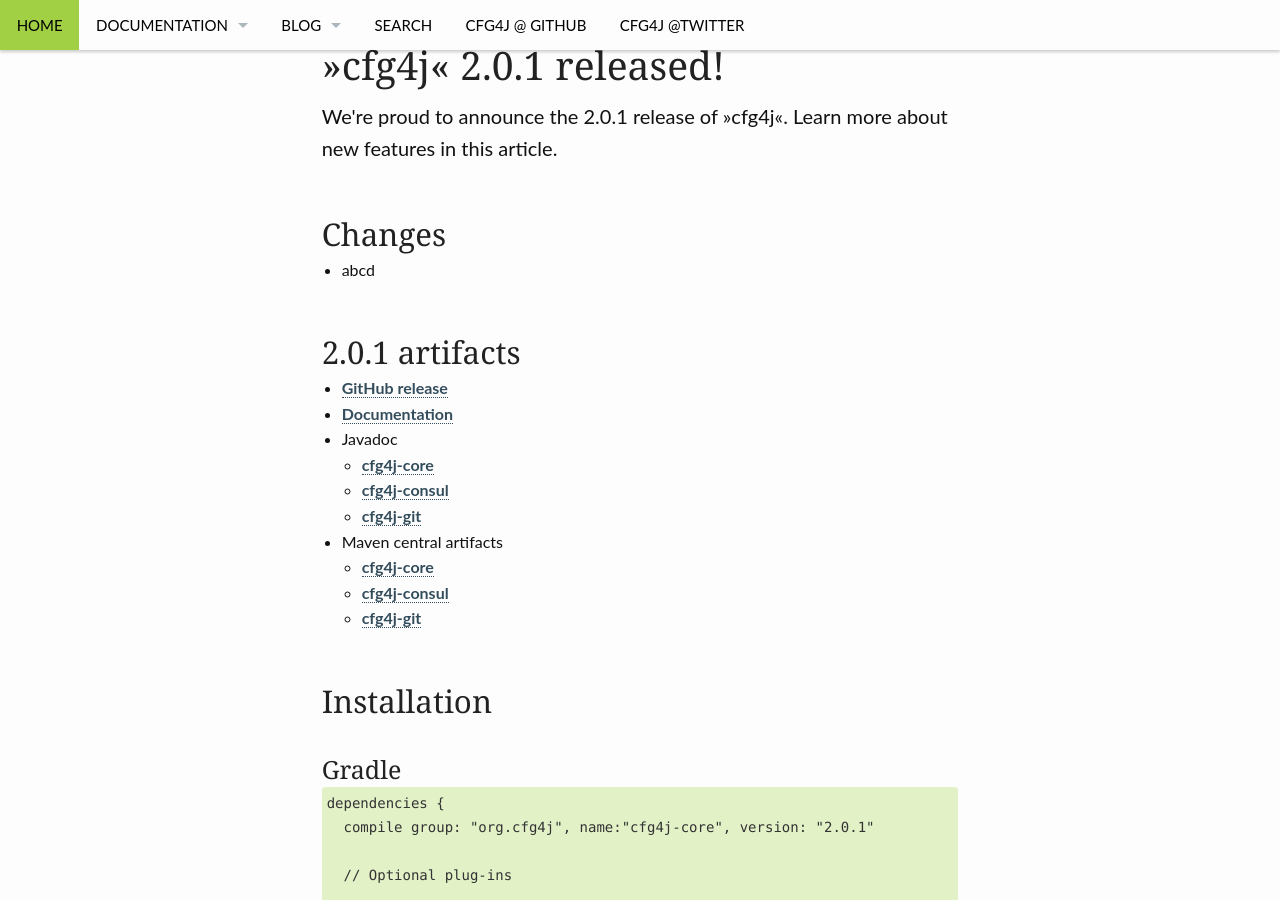
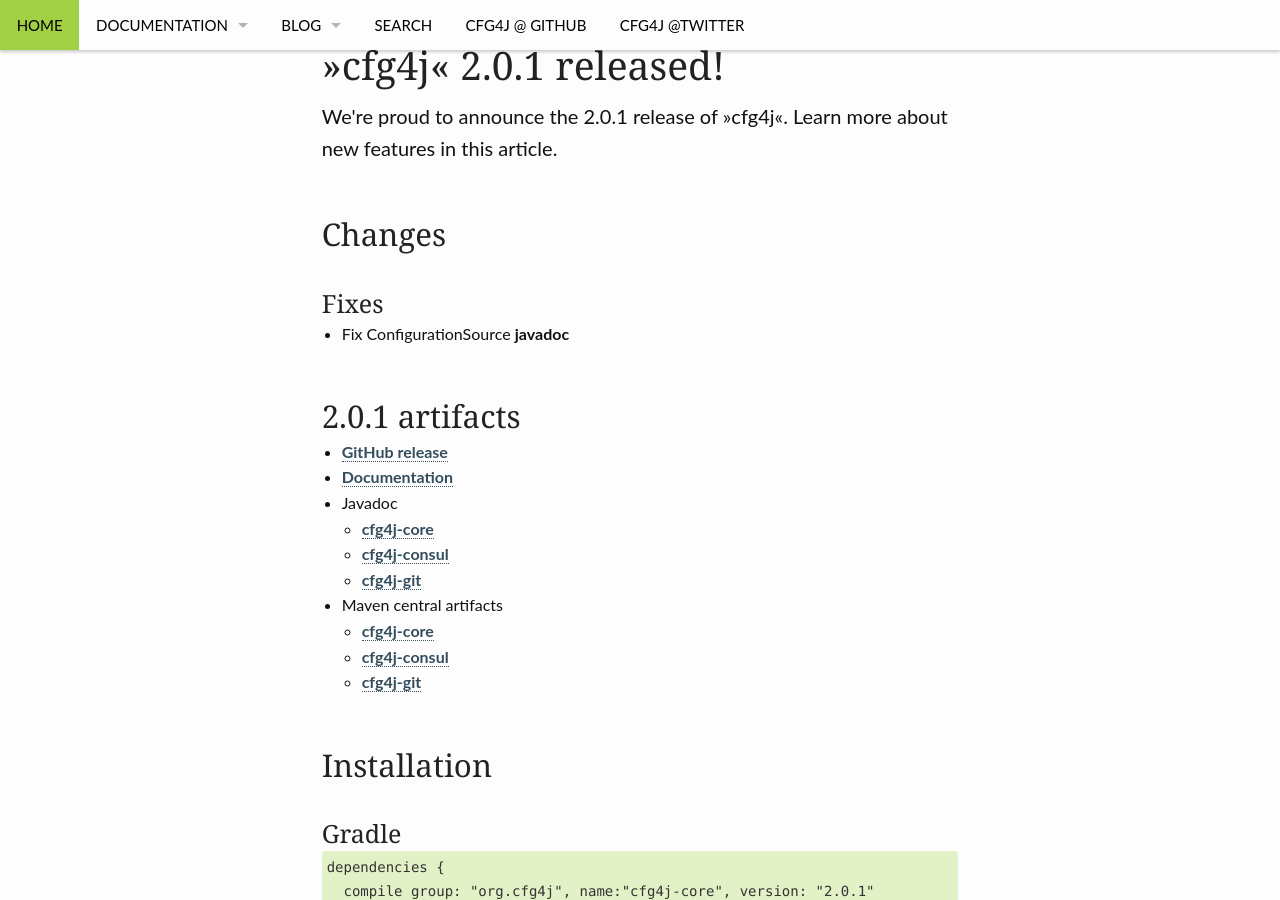
Before and after one commit to cfg4j/cfg4j.github.io, a Jekyll site: the page built from _posts/releases/2015-06-07-release_2_0_1.md, in a window 1280 px wide and 900 px high, scrolled down 317 px. Built offline with Jekyll 4.4.1, drawn with Linux system fonts in a browser that asks for light colours.

Commit message:
2.0.1 announcement

```diff
--- a/_posts/releases/2015-06-07-release_2_0_1.md
+++ b/_posts/releases/2015-06-07-release_2_0_1.md
@@ -25,4 +25,6 @@
 breadcrumb: true
 ---
 
-* abcd
+### Fixes
+
+* Fix ConfigurationSource **javadoc**
```
